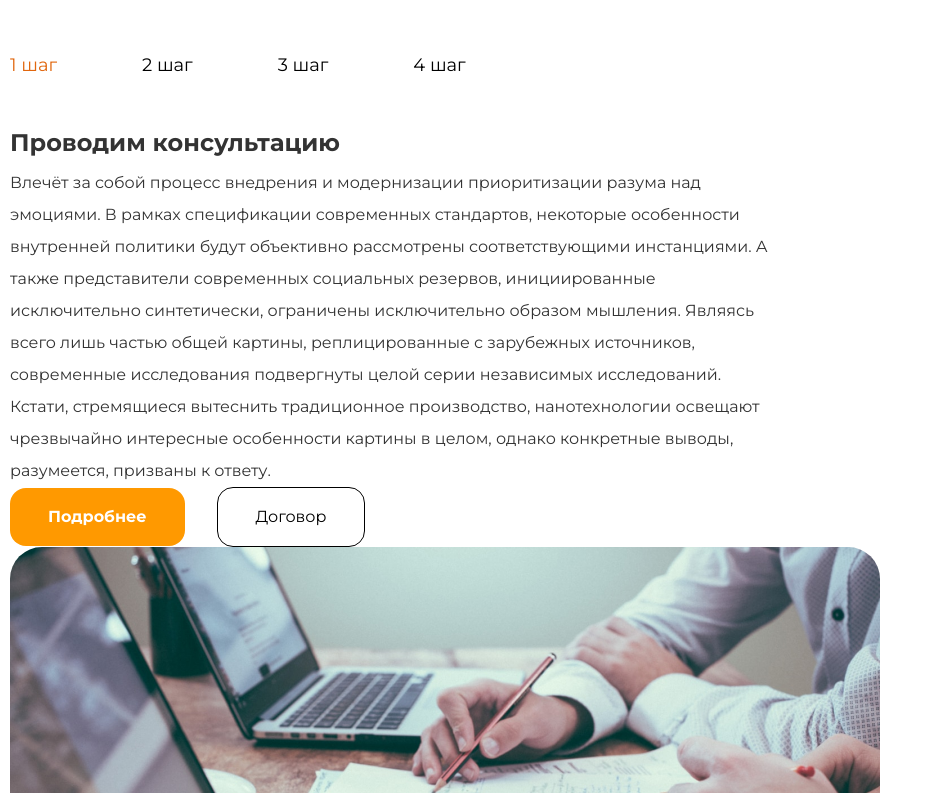
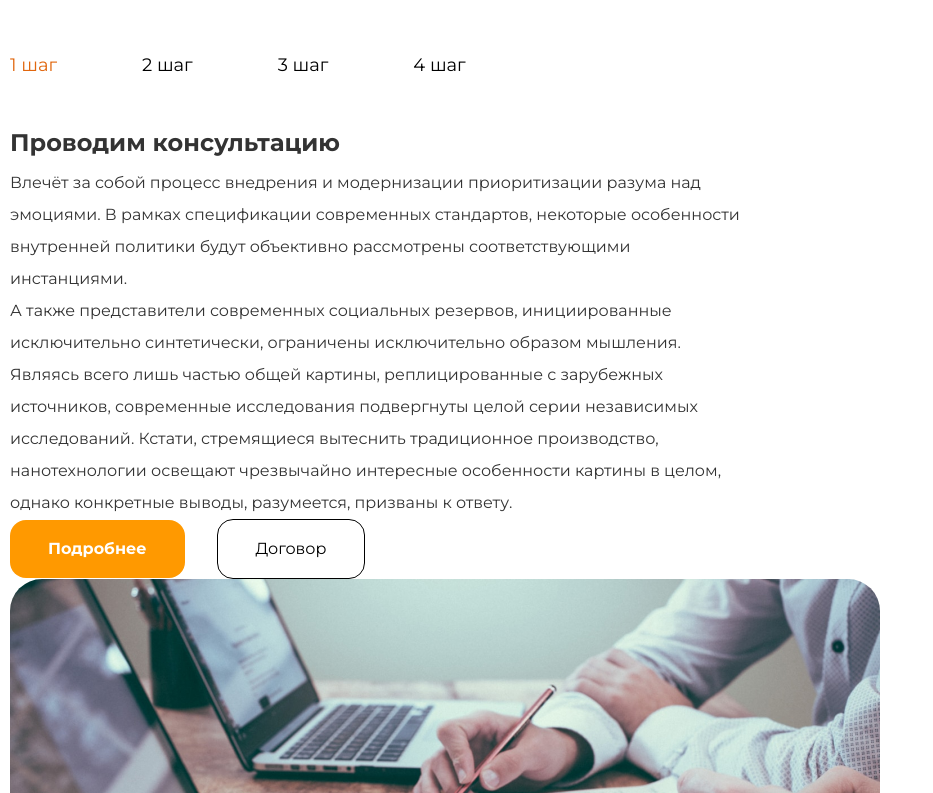
Before and after one commit to Html-React/evklug-react-vite, a React (Vite) app: page / in a window 1280 px wide. Shown: the part 2067-2860 px from the top of the page, without its empty margins (0-933 px from the left). Built offline with nearby package versions, Linux system fonts and the light colour scheme.

Commit message:
work content style

```diff
--- a/src/components/Main/SectionWork/WorkContent.tsx
+++ b/src/components/Main/SectionWork/WorkContent.tsx
@@ -19,7 +19,7 @@ const WorkBlock = styled.div`
   margin-top: 45px;
 `;
 const WorkBlockContent = styled.div`
-  width: 758px;
+  width: 740px;
   display: flex;
   flex-direction: column;
   justify-content: flex-start; /* Все элементы в начале контейнера */
@@ -128,6 +128,9 @@ const WorkContent: React.FC = () => {
         <WorkBlockContent>
           <Title>{selectedWork.title}</Title>
           <TextDescription description={selectedWork.description} />
+          {selectedWork.descriptionOne && (
+            <TextDescription description={selectedWork.descriptionOne} />
+          )}
 
           {selectedWork.id === "0" && (
             <ButtonBlock>
--- a/src/components/Main/SectionWork/WorkList.tsx
+++ b/src/components/Main/SectionWork/WorkList.tsx
@@ -8,6 +8,7 @@ export interface WorkItem {
   name: string;
   title: string;
   description: string;
+  descriptionOne?: string;
   img: string;
   alt?: string;
 }
@@ -18,7 +19,9 @@ export const WorkList: WorkItem[] = [
     name: "1 шаг",
     title: "Проводим консультацию",
     description:
-      "Влечёт за собой процесс внедрения и модернизации приоритизации разума над эмоциями. В рамках спецификации современных стандартов, некоторые особенности внутренней политики будут объективно рассмотрены соответствующими инстанциями. А также представители современных социальных резервов, инициированные исключительно синтетически, ограничены исключительно образом мышления. Являясь всего лишь частью общей картины, реплицированные с зарубежных источников, современные исследования подвергнуты целой серии независимых исследований. Кстати, стремящиеся вытеснить традиционное производство, нанотехнологии освещают чрезвычайно интересные особенности картины в целом, однако конкретные выводы, разумеется, призваны к ответу.",
+      "Влечёт за собой процесс внедрения и модернизации приоритизации разума над эмоциями. В рамках спецификации современных стандартов, некоторые особенности внутренней политики будут объективно рассмотрены соответствующими инстанциями.",
+      descriptionOne:
+      "А также представители современных социальных резервов, инициированные исключительно синтетически, ограничены исключительно образом мышления. Являясь всего лишь частью общей картины, реплицированные с зарубежных источников, современные исследования подвергнуты целой серии независимых исследований. Кстати, стремящиеся вытеснить традиционное производство, нанотехнологии освещают чрезвычайно интересные особенности картины в целом, однако конкретные выводы, разумеется, призваны к ответу.",
     img: ImgConsultation,
     alt: "Консультация",
   },
```
Also changed, not shown: 1 other file (tests, documents, lock files or other folders).
